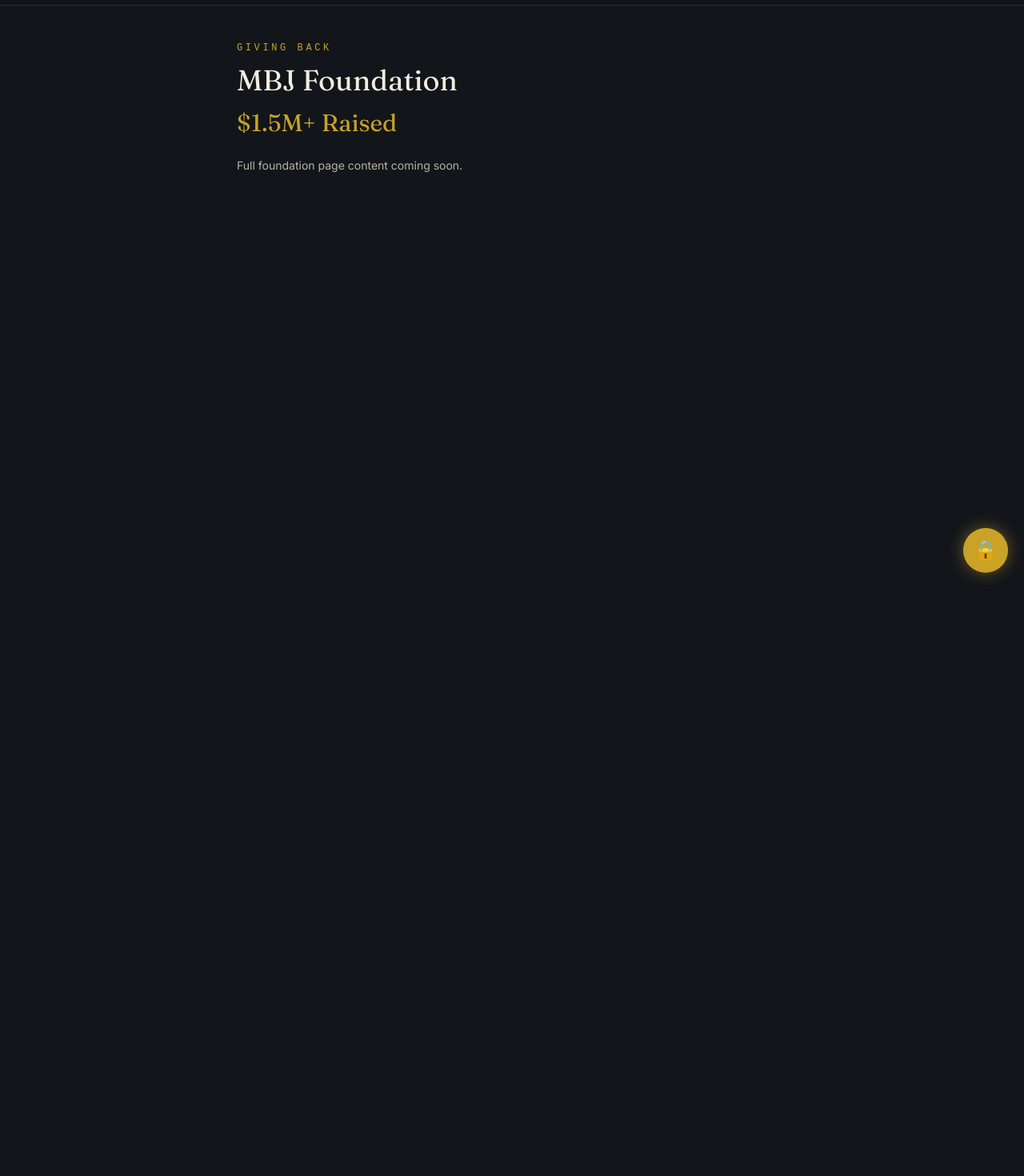
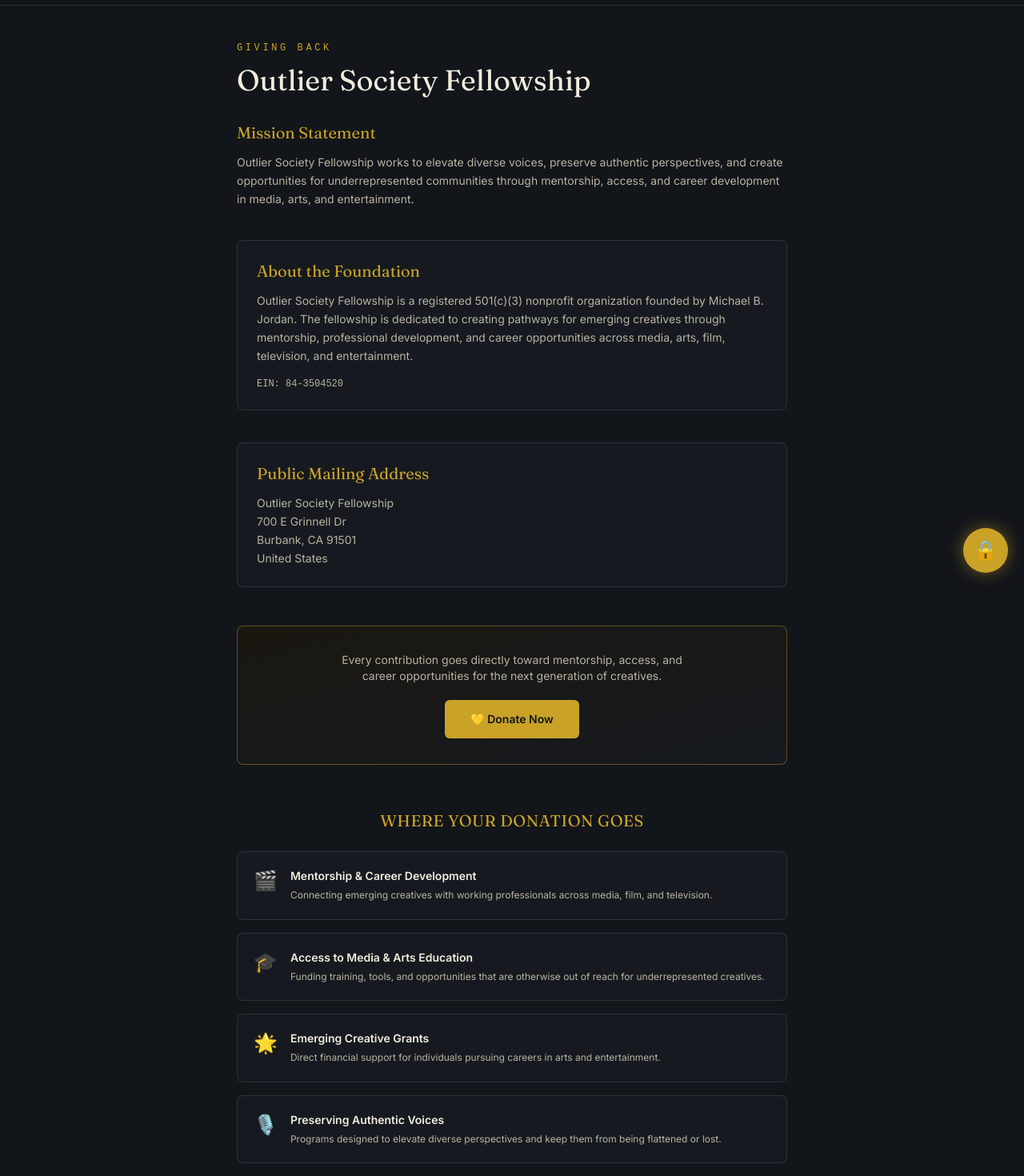
Before and after one commit to 0williamsbernard0-sketch/Michael-J, a Next.js app: page /foundation in a window 1280 px wide. Shown: the part 60-1530 px from the top of the page at 80% size. Before the commit the page ends 800 px from the top, so only its background shows below. Built offline with nearby package versions, Linux system fonts and the light colour scheme.

Commit message:
Update page.tsx

```diff
--- a/app/foundation/page.tsx
+++ b/app/foundation/page.tsx
@@ -1,4 +1,28 @@
+import Link from "next/link";
 import Nav from "@/components/Nav";
+
+const IMPACT_AREAS = [
+  {
+    icon: "🎬",
+    title: "Mentorship & Career Development",
+    desc: "Connecting emerging creatives with working professionals across media, film, and television.",
+  },
+  {
+    icon: "🎓",
+    title: "Access to Media & Arts Education",
+    desc: "Funding training, tools, and opportunities that are otherwise out of reach for underrepresented creatives.",
+  },
+  {
+    icon: "🌟",
+    title: "Emerging Creative Grants",
+    desc: "Direct financial support for individuals pursuing careers in arts and entertainment.",
+  },
+  {
+    icon: "🎙️",
+    title: "Preserving Authentic Voices",
+    desc: "Programs designed to elevate diverse perspectives and keep them from being flattened or lost.",
+  },
+];
 
 export default function FoundationPage() {
   return (
@@ -6,11 +30,82 @@ export default function FoundationPage() {
       <Nav />
       <main className="pt-28 pb-20 px-5 sm:px-10 max-w-3xl mx-auto">
         <p className="font-mono text-xs tracking-[0.3em] text-[#C9A227] mb-3">GIVING BACK</p>
-        <h1 className="font-display text-3xl sm:text-4xl mb-4">MBJ Foundation</h1>
-        <div className="font-display text-3xl text-[#C9A227] mb-6">$1.5M+ Raised</div>
-        <p className="text-sm text-[#B8B2A2] leading-relaxed max-w-xl">
-          Full foundation page content coming soon.
-        </p>
+        <h1 className="font-display text-3xl sm:text-4xl mb-8">
+          Outlier Society Fellowship
+        </h1>
+
+        {/* ---------- MISSION ---------- */}
+        <section className="mb-10">
+          <h2 className="font-display text-xl text-[#C9A227] mb-3">Mission Statement</h2>
+          <p className="text-sm text-[#B8B2A2] leading-relaxed">
+            Outlier Society Fellowship works to elevate diverse voices, preserve
+            authentic perspectives, and create opportunities for underrepresented
+            communities through mentorship, access, and career development in
+            media, arts, and entertainment.
+          </p>
+        </section>
+
+        {/* ---------- ABOUT ---------- */}
+        <section className="mb-10 rounded-lg border border-white/10 bg-[#161A20] p-6">
+          <h2 className="font-display text-xl text-[#C9A227] mb-3">About the Foundation</h2>
+          <p className="text-sm text-[#B8B2A2] leading-relaxed mb-4">
+            Outlier Society Fellowship is a registered 501(c)(3) nonprofit
+            organization founded by Michael B. Jordan. The fellowship is
+            dedicated to creating pathways for emerging creatives through
+            mentorship, professional development, and career opportunities
+            across media, arts, film, television, and entertainment.
+          </p>
+          <p className="text-xs text-[#B8B2A2] font-mono">EIN: 84-3504520</p>
+        </section>
+
+        {/* ---------- MAILING ADDRESS ---------- */}
+        <section className="mb-12 rounded-lg border border-white/10 bg-[#161A20] p-6">
+          <h2 className="font-display text-xl text-[#C9A227] mb-3">Public Mailing Address</h2>
+          <address className="text-sm text-[#B8B2A2] not-italic leading-relaxed">
+            Outlier Society Fellowship
+            <br />
+            700 E Grinnell Dr
+            <br />
+            Burbank, CA 91501
+            <br />
+            United States
+          </address>
+        </section>
+
+        {/* ---------- DONATE CTA ---------- */}
+        <section className="mb-14 rounded-lg border border-[#C9A227]/40 bg-gradient-to-br from-[#1A1710] to-[#161A20] p-8 text-center">
+          <p className="text-sm text-[#B8B2A2] mb-5 max-w-md mx-auto">
+            Every contribution goes directly toward mentorship, access, and
+            career opportunities for the next generation of creatives.
+          </p>
+          <Link
+            href="/foundation/donate"
+            className="inline-block rounded-md bg-[#C9A227] text-[#12151A] font-semibold px-8 py-3.5 text-sm hover:brightness-110 transition"
+          >
+            💛 Donate Now
+          </Link>
+        </section>
+
+        {/* ---------- WHERE YOUR DONATION GOES ---------- */}
+        <section>
+          <h2 className="font-display text-xl text-[#C9A227] mb-6 text-center tracking-wide">
+            WHERE YOUR DONATION GOES
+          </h2>
+          <div className="space-y-4">
+            {IMPACT_AREAS.map((area) => (
+              <div
+                key={area.title}
+                className="rounded-lg border border-white/10 bg-[#161A20] p-5 flex gap-4"
+              >
+                <span className="text-2xl shrink-0">{area.icon}</span>
+                <div>
+                  <h3 className="text-sm font-semibold mb-1">{area.title}</h3>
+                  <p className="text-xs text-[#B8B2A2] leading-relaxed">{area.desc}</p>
+                </div>
+              </div>
+            ))}
+          </div>
+        </section>
       </main>
     </div>
   );
```
